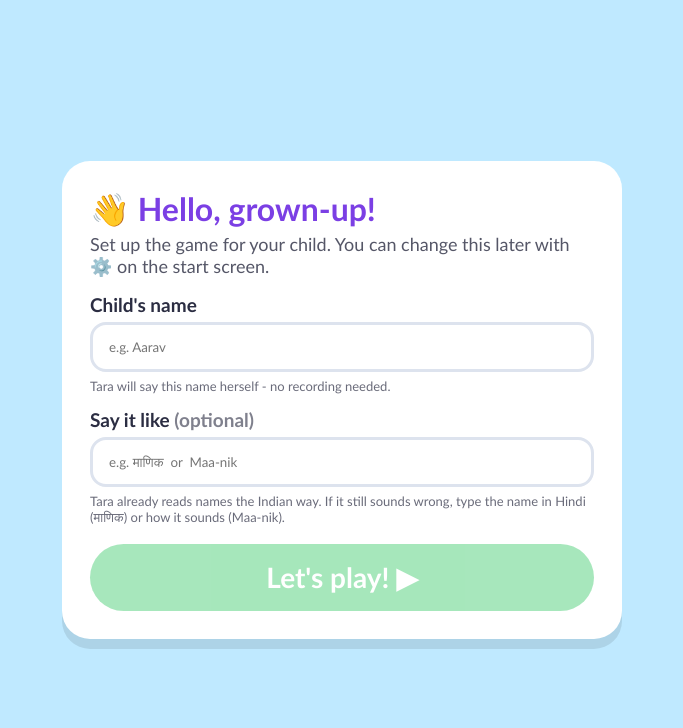
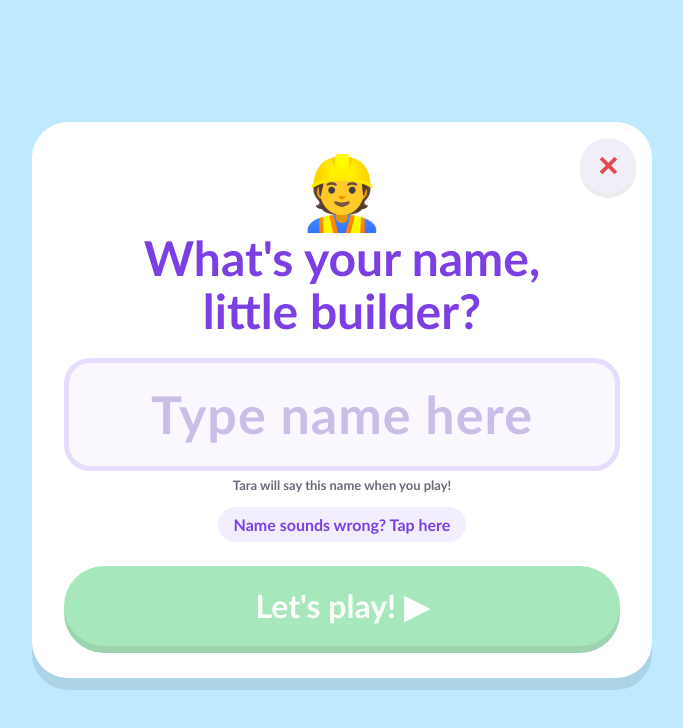
Before and after one commit to willsmith2021/tinkertown, a plain HTML site: page index.html in a window 1280 px wide. Shown: the whole page, without its empty margins (298-981 px from the left). Drawn offline with Linux system fonts and the light colour scheme.

Commit message:
Bigger, simpler name screen with close button; credits close button; no third-party mentions on public page
Co-Authored-By: Claude Opus 5.5 <noreply@anthropic.com>
Claude-Session: https://claude.ai/code/session_01CJWAVYbiXgyFRuRpjVSPth

```diff
--- a/index.html
+++ b/index.html
@@ -58,17 +58,26 @@
   @keyframes rotph{0%,25%{transform:rotate(0)}55%,85%{transform:rotate(-90deg)}100%{transform:rotate(0)}}
   @media (orientation:portrait) and (max-aspect-ratio:9/10){ #rotate{display:flex} }
   #setup{position:fixed;inset:0;background:#BFE9FFf2;display:none;align-items:center;justify-content:center;z-index:40;padding:calc(var(--sat) + 12px) calc(var(--sar) + 12px) calc(var(--sab) + 12px) calc(var(--sal) + 12px);box-sizing:border-box;overflow:auto;touch-action:auto}
-  #setup .card{background:#fff;border-radius:28px;box-shadow:0 10px 0 #00000018;padding:clamp(18px,3.5vmin,36px);width:min(560px,100%);box-sizing:border-box;color:#2B2D42;margin:auto}
-  #setup h2{margin:0 0 4px;font-size:clamp(22px,4vmin,34px);color:#7B3FE4}
-  #setup p{margin:0 0 16px;font-size:clamp(14px,2.4vmin,18px);opacity:.8}
-  #setup label{display:block;font-weight:800;margin:10px 0 6px;font-size:clamp(15px,2.6vmin,19px)}
-  #setup input{width:100%;box-sizing:border-box;font:800 20px inherit;font-family:inherit;padding:14px 16px;border:3px solid #DDE3EE;border-radius:16px;outline:none;-webkit-user-select:text;user-select:text}
-  #setup input:focus{border-color:#7B3FE4}
-  #setup .row{display:flex;gap:10px;flex-wrap:wrap;align-items:center;margin-top:8px}
-  #setup button{font-family:inherit;font-weight:900;border:none;border-radius:999px;cursor:pointer;font-size:clamp(15px,2.6vmin,19px);padding:12px 18px}
-  #setup .ghost{background:#EEF2F8;color:#2B2D42}
-  #setup .go{width:100%;margin-top:18px;background:#3CCB6B;color:#fff;font-size:clamp(20px,3.6vmin,28px);padding:16px}
+  #setup .card{background:#fff;border-radius:36px;box-shadow:0 12px 0 #00000018;padding:clamp(20px,4vmin,40px);width:min(620px,100%);box-sizing:border-box;color:#2B2D42;margin:auto;text-align:center}
+  #setup .hero{font-size:clamp(44px,9vmin,76px);line-height:1;margin-bottom:6px}
+  #setup h2{margin:0 0 clamp(12px,2.5vmin,20px);font-size:clamp(30px,6vmin,50px);line-height:1.1;font-weight:900;color:#7B3FE4}
+  #setup h2 label{cursor:text}
+  #setup input{width:100%;box-sizing:border-box;font-family:inherit;font-weight:900;text-align:center;color:#2B2D42;padding:clamp(14px,2.6vmin,22px) 18px;border:5px solid #E6DCFF;background:#FAF7FF;border-radius:26px;outline:none;-webkit-user-select:text;user-select:text;transition:border-color .2s,box-shadow .2s}
+  #kidname{font-size:clamp(32px,6.5vmin,54px);letter-spacing:.02em}
+  #kidname::placeholder{color:#C9BFE6;font-weight:800}
+  #setup input:focus{border-color:#7B3FE4;box-shadow:0 0 0 6px #7B3FE422;background:#fff}
+  #setup .small{font-size:clamp(14px,2.3vmin,17px);opacity:.65;margin-top:10px;font-weight:700}
+  #setup details{margin-top:14px}
+  #setup summary{list-style:none;cursor:pointer;display:inline-block;font-weight:800;font-size:clamp(13px,2.2vmin,16px);color:#7B3FE4;background:#F3EEFF;border-radius:999px;padding:8px 16px}
+  #setup summary::-webkit-details-marker{display:none}
+  #kidsay{margin-top:12px;font-size:clamp(20px,3.6vmin,28px);border-width:4px}
+  #setup button{font-family:inherit;font-weight:900;border:none;border-radius:999px;cursor:pointer}
+  #setup .go{width:100%;margin-top:clamp(16px,3vmin,24px);background:#3CCB6B;color:#fff;font-size:clamp(22px,4vmin,32px);padding:clamp(14px,2.6vmin,20px);box-shadow:0 7px 0 #2A9E52}
+  #setup .go:active{transform:translateY(4px);box-shadow:0 3px 0 #2A9E52}
   #setup .go:disabled{opacity:.45}
+  #setup .card,#credits .card{position:relative}
+  #setup .xclose,#credits .xclose{position:absolute;top:clamp(10px,2vmin,18px);right:clamp(10px,2vmin,18px);width:clamp(44px,7vmin,56px);height:clamp(44px,7vmin,56px);margin:0;padding:0;border:none;border-radius:50%;background:#F1EEF8;color:#E5484D;font-family:inherit;font-weight:900;font-size:clamp(20px,3.4vmin,28px);line-height:1;cursor:pointer;box-shadow:0 4px 0 #00000014}
+  #setup .xclose:active,#credits .xclose:active{transform:translateY(3px);box-shadow:0 1px 0 #00000014}
   #creditsBtn{position:fixed;right:calc(var(--sar) + var(--gap));bottom:calc(var(--sab) + var(--gap));background:#fff;border:none;border-radius:999px;box-shadow:0 5px 0 #00000022;font-family:inherit;font-weight:800;font-size:calc(var(--btn)*.24);padding:calc(var(--btn)*.14) calc(var(--btn)*.3);color:#2B2D42;cursor:pointer;z-index:15;display:none}
   #credits{position:fixed;inset:0;background:#BFE9FFf2;display:none;align-items:center;justify-content:center;z-index:40;padding:calc(var(--sat) + 12px) calc(var(--sar) + 12px) calc(var(--sab) + 12px) calc(var(--sal) + 12px);box-sizing:border-box;overflow:auto;touch-action:auto}
   #credits .card{background:#fff;border-radius:28px;box-shadow:0 10px 0 #00000018;padding:clamp(18px,3.5vmin,36px);width:min(560px,100%);box-sizing:border-box;color:#2B2D42;margin:auto;text-align:center}
@@ -81,7 +90,7 @@
   #credits button{font-family:inherit;font-weight:900;border:none;border-radius:999px;cursor:pointer;width:100%;margin-top:16px;background:#3CCB6B;color:#fff;font-size:clamp(18px,3.2vmin,24px);padding:14px}
   @media (max-height:520px){ #credits .thought{font-size:13px;line-height:1.35;margin-top:8px} #credits .role{margin-top:0} #credits h2{margin-bottom:2px;font-size:22px} #credits .who{font-size:22px} #credits .small{margin-top:6px} #credits button{margin-top:8px;padding:10px;font-size:18px} }
   #setup .small{font-size:13px;opacity:.7;margin-top:6px}
-  @media (max-height:520px){ #setup .card p, #setup .small{display:none} #setup h2{margin:0 0 6px} #setup input{padding:10px 14px} #setup label{margin-top:6px!important} }
+  @media (max-height:520px){ #setup .hero{display:none} #setup h2{font-size:24px;margin-bottom:8px} #setup h2 br{display:none} #kidname{font-size:28px;padding:10px 14px} #setup .small{margin-top:6px} #setup details{margin-top:8px} #setup .go{margin-top:10px;padding:10px;font-size:20px} }
 </style>
 </head>
 <body>
@@ -95,6 +104,7 @@
 <button id="gear" aria-label="Grown-up settings">⚙️</button>
 <button id="creditsBtn" aria-label="Credits">ⓘ Credits</button>
 <div id="credits"><div class="card">
+  <button class="xclose" id="creditsx" aria-label="Close">✕</button>
   <h2>🛠️ Credits</h2>
   <div class="role">Developer</div>
   <p class="who">Rishubh Teotia</p>
@@ -104,20 +114,20 @@
     Being an AI expert, I make things like this for fun, and this game took me about 3 hours to build.
     I'll keep adding new stages to make it even more exciting for kids!</div>
   <div class="small" style="font-weight:800;opacity:.75">🚫 No ads &nbsp;·&nbsp; 🧒 Made for little builders</div>
-  <div class="small">Voices: Tara and Grumble, made with ElevenLabs</div>
   <button id="creditsClose">Back to the game ▶</button>
 </div></div>
 <div id="turn"></div>
 <div id="rotate"><svg viewBox="0 0 200 200" width="38%" style="max-width:260px"><g class="rot"><rect x="55" y="20" width="90" height="160" rx="18" fill="#2B2D42"/><rect x="63" y="34" width="74" height="122" rx="8" fill="#BFE9FF"/><circle cx="100" cy="168" r="6" fill="#fff"/></g><path d="M170 120 A75 75 0 0 1 120 175" stroke="#7B3FE4" stroke-width="10" fill="none" stroke-linecap="round"/><path d="M112 160 L118 182 L138 172 Z" fill="#7B3FE4"/></svg><div class="msg">Turn me sideways to play!</div></div>
 <div id="setup"><div class="card">
-  <h2>👋 Hello, grown-up!</h2>
-  <p>Set up the game for your child. You can change this later with ⚙️ on the start screen.</p>
-  <label for="kidname">Child's name</label>
-  <input id="kidname" maxlength="14" autocomplete="off" autocapitalize="words" placeholder="e.g. Aarav" enterkeyhint="done">
-  <div class="small" id="recnote">Tara will say this name herself - no recording needed.</div>
-  <label for="kidsay" style="margin-top:14px">Say it like <span style="font-weight:600;opacity:.6">(optional)</span></label>
-  <input id="kidsay" maxlength="30" autocomplete="off" placeholder="e.g. माणिक  or  Maa-nik" enterkeyhint="done">
-  <div class="small">Tara already reads names the Indian way. If it still sounds wrong, type the name in Hindi (माणिक) or how it sounds (Maa-nik).</div>
+  <button class="xclose" id="setupx" aria-label="Close">✕</button>
+  <div class="hero" aria-hidden="true">👷</div>
+  <h2><label for="kidname">What's your name, <br>little builder?</label></h2>
+  <input id="kidname" maxlength="14" autocomplete="off" autocapitalize="words" placeholder="Type name here" enterkeyhint="done">
+  <div class="small" id="recnote">Tara will say this name when you play!</div>
+  <details id="saybox"><summary>Name sounds wrong? Tap here</summary>
+    <input id="kidsay" maxlength="30" autocomplete="off" placeholder="माणिक  or  Maa-nik" enterkeyhint="done">
+    <div class="small">Type the name in Hindi, or the way it sounds.</div>
+  </details>
   <button class="go" id="setupgo" disabled>Let's play! ▶</button>
 </div></div>
 
@@ -1360,15 +1370,18 @@ const nameIn=document.getElementById('kidname'), goBtn=document.getElementById('
 const recNote=document.getElementById('recnote'), sayIn=document.getElementById('kidsay');
 function refreshSetup(){ goBtn.disabled=!nameIn.value.trim(); }
 const RECNOTE_TEXT=recNote.textContent;
-function openSetup(){ nameIn.value=KID; sayIn.value=PROFILE.say||''; recNote.textContent=RECNOTE_TEXT; recNote.style.color=''; delete setupEl.dataset.warned; refreshSetup(); setupEl.style.display='flex'; hideSub(); }
+function openSetup(){ nameIn.value=KID; sayIn.value=PROFILE.say||''; document.getElementById('saybox').open=!!PROFILE.say; recNote.textContent=RECNOTE_TEXT; recNote.style.color=''; delete setupEl.dataset.warned; refreshSetup(); setupEl.style.display='flex'; hideSub(); }
 nameIn.addEventListener('input',refreshSetup);
 nameIn.addEventListener('keydown',e=>{ if(e.key==='Enter'){ nameIn.blur(); } });
 sayIn.addEventListener('keydown',e=>{ if(e.key==='Enter'){ sayIn.blur(); } });
 setupEl.addEventListener('touchmove',e=>e.stopPropagation(),{passive:true});
 gearBtn.addEventListener('click',openSetup);
+// ✕ on the name window: close without changing anything (with no name yet, the game just plays without one)
+document.getElementById('setupx').addEventListener('click',()=>{ setupEl.style.display='none'; delete setupEl.dataset.warned; goBtn.disabled=false; goBtn.textContent="Let's play! ▶"; titleScene(); });
 const creditsBtn=document.getElementById('creditsBtn'), creditsEl=document.getElementById('credits');
 creditsBtn.addEventListener('click',()=>{ creditsEl.style.display='flex'; hideSub(); });
 document.getElementById('creditsClose').addEventListener('click',()=>{ creditsEl.style.display='none'; });
+document.getElementById('creditsx').addEventListener('click',()=>{ creditsEl.style.display='none'; });
 creditsEl.addEventListener('touchmove',e=>e.stopPropagation(),{passive:true});
 goBtn.addEventListener('click',async()=>{
   const nm=nameIn.value.trim().replace(/\s+/g,' ').slice(0,14); if(!nm) return;
```
